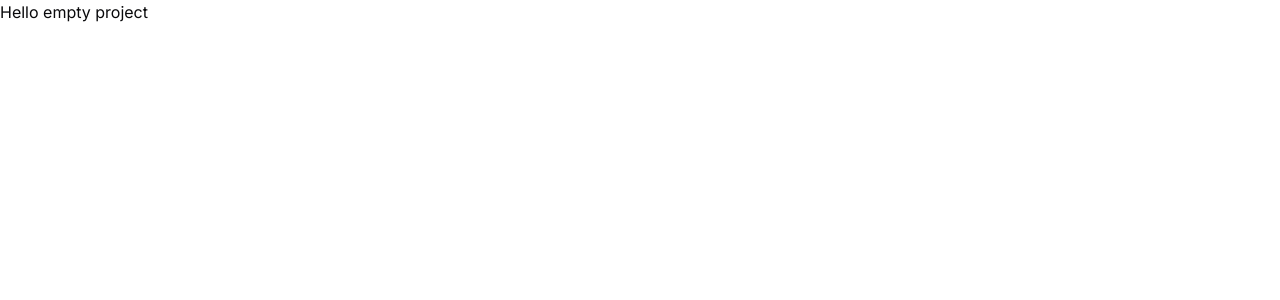
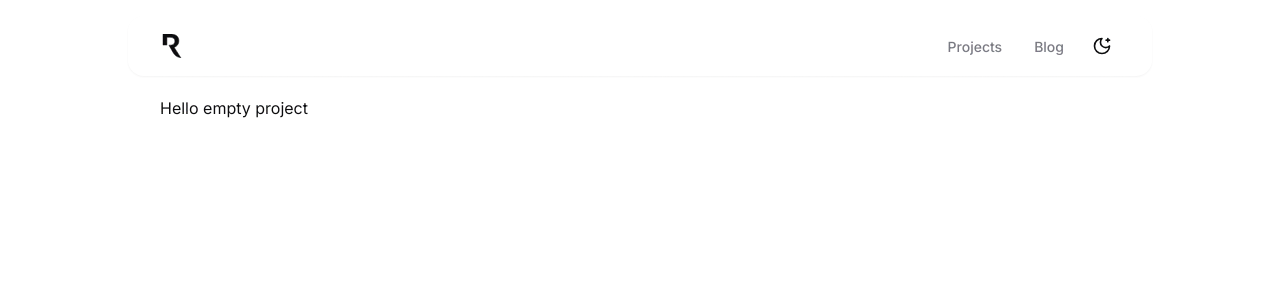
Before and after one commit to BasheerRajeh/portfolio-new, a Next.js app: page / in a window 1280 px wide. Shown: the top 300 px of the page. Built offline with nearby package versions, Linux system fonts and the light colour scheme.

Commit message:
chore: clear main page

```diff
--- /dev/null
+++ b/app/(site)/layout.tsx
@@ -0,0 +1,22 @@
+import React from 'react'
+
+import Svg from '@/components/common/svg'
+import Header from '@/components/header'
+
+type SiteLayoutProps = {
+    children: React.ReactNode
+}
+
+const SiteLayout: React.FC<SiteLayoutProps> = ({ children }) => {
+    return (
+        <div className='h-screen'>
+            <Svg.noise />
+            <Header className='fixed inset-x-0 top-4 z-40 mx-auto h-[60px] max-w-5xl' />
+            <main className='relative mx-auto mb-16 max-w-5xl px-6 py-24 sm:px-8'>
+                {children}
+            </main>
+        </div>
+    )
+}
+
+export default SiteLayout
--- /dev/null
+++ b/components/common/svg.tsx
@@ -0,0 +1,33 @@
+import { cn } from '@/lib/utils'
+
+type SvgProps = React.HTMLAttributes<SVGElement>
+
+const Svg = {
+    noise: (props: SvgProps) => (
+        <svg
+            className={cn(
+                'pointer-events-none fixed isolate z-50 opacity-70 mix-blend-soft-light',
+                props.className,
+            )}
+            width='100%'
+            height='100%'
+            {...props}
+        >
+            <filter id='pedroduarteisalegend'>
+                <feTurbulence
+                    type='fractalNoise'
+                    baseFrequency='0.80'
+                    numOctaves='4'
+                    stitchTiles='stitch'
+                />
+            </filter>
+            <rect
+                width='100%'
+                height='100%'
+                filter='url(#pedroduarteisalegend)'
+            />
+        </svg>
+    ),
+}
+
+export default Svg
```
